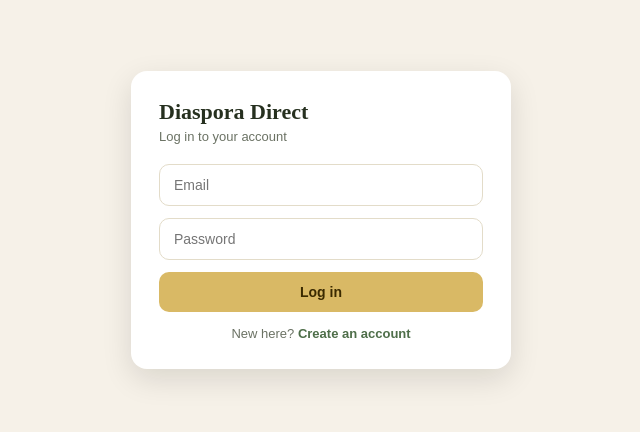
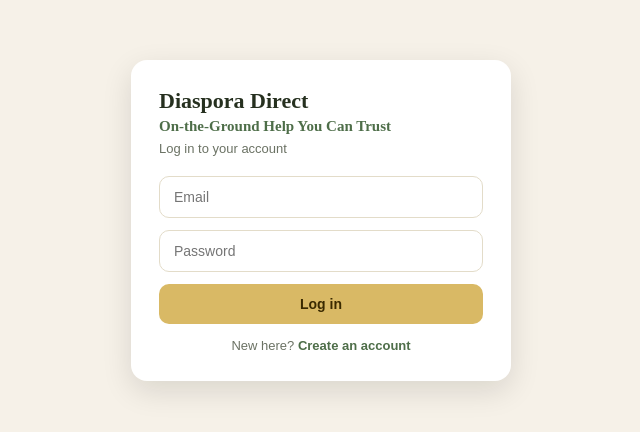
Before and after one commit to deanndiweni/Diaspora-Direct, a React (Vite) app: page / in a window 1280 px wide. Shown: the part 196-628 px from the top of the page, without its empty margins (319-959 px from the left). Built offline with nearby package versions, Linux system fonts and the light colour scheme; no server answers.

Commit message:
Add trusted local help tagline

```diff
--- a/src/AuthScreen.jsx
+++ b/src/AuthScreen.jsx
@@ -66,6 +66,9 @@ export default function AuthScreen({ onAuthed }) {
         <div style={{ fontFamily: "'Spectral', serif", fontSize: 22, fontWeight: 700, color: C.charcoal, marginBottom: 4 }}>
           Diaspora Direct
         </div>
+        <div style={{ fontFamily: "'Spectral', serif", fontSize: 15, fontWeight: 600, color: C.teal, marginBottom: 6 }}>
+          On-the-Ground Help You Can Trust
+        </div>
         <div style={{ fontSize: 13, color: C.charcoalSoft, marginBottom: 20 }}>
           {mode === "login" ? "Log in to your account" : "Create your account"}
         </div>
```
